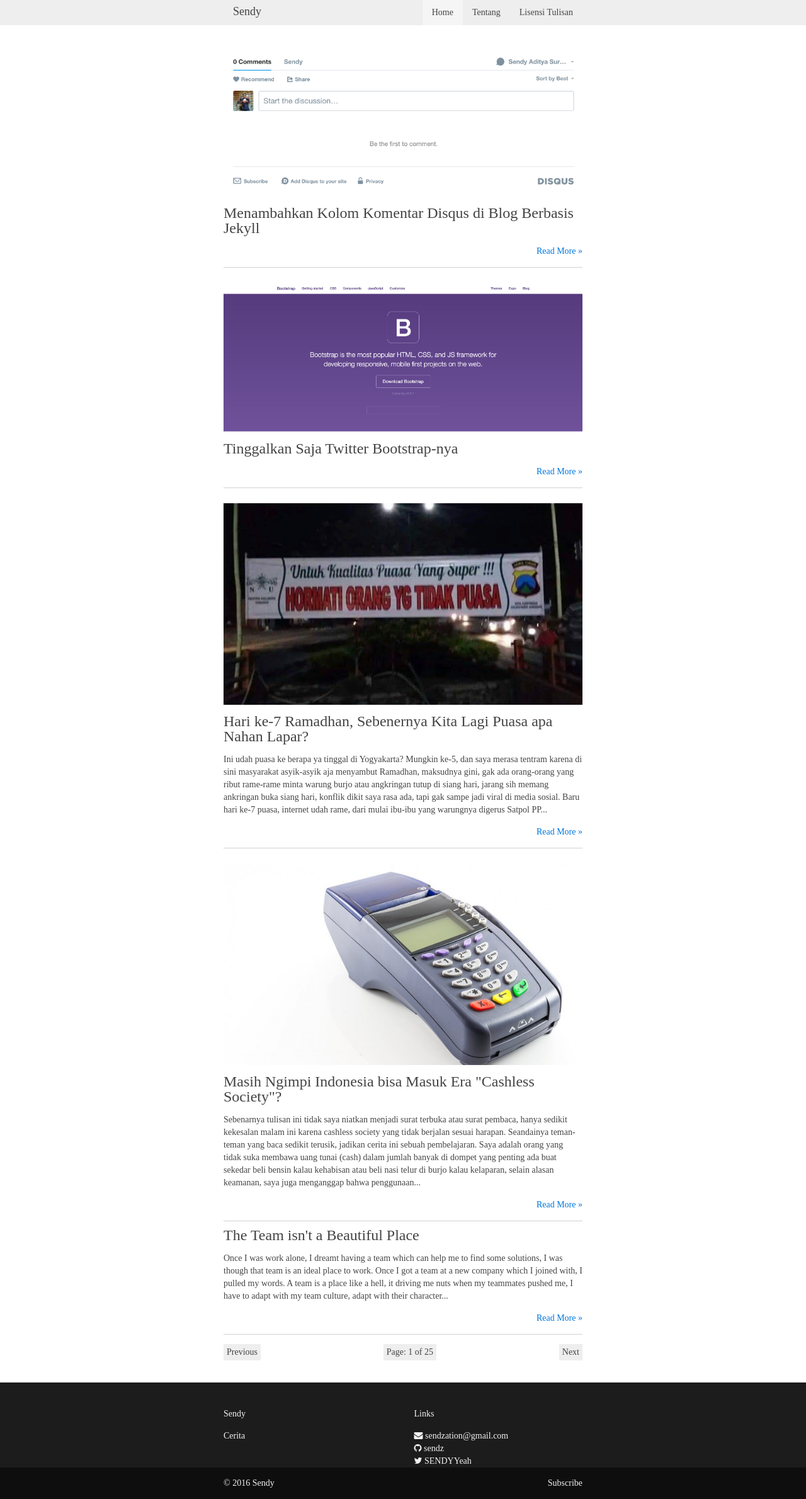
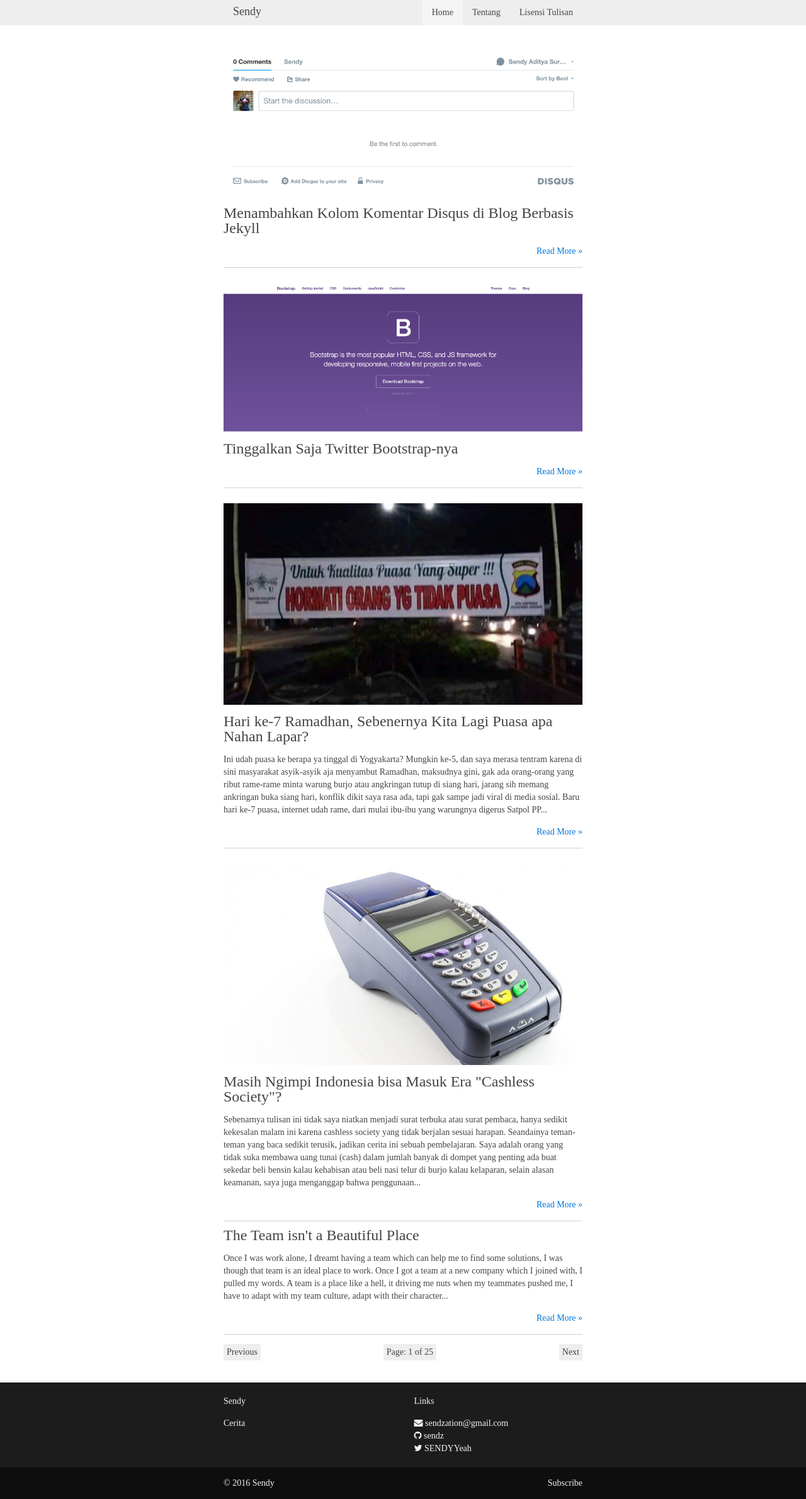
Before and after one commit to sendz/sendz.github.io, a Jekyll site: the page built from index.html, in a window 1280 px wide. Shown: the whole page at 63% size. Built offline with Jekyll 4.4.1, drawn with Linux system fonts in a browser that asks for light colours; nearby versions of some CDN libraries; some web fonts are replaced; the list of posts is cut into pages by our own code.

Commit message:
Wrong margin, fix to margin bottom

```diff
--- a/css/style.css
+++ b/css/style.css
@@ -1,2 +1,2 @@
-@import "https://fonts.googleapis.com/css?family=Droid+Serif";body,h1,h2,h3,h4,h5,h6,.uk-navbar-nav>li>a{font-family:'Droid Serif', serif}@media only screen and (min-width: 993px){.uk-container,.container{width:50%}}img{max-width:100%}.uk-page-footer{background:#1C1C1C;margin-top:20px;padding-top:20px;color:#F2F2F2}.uk-page-footer a,.uk-page-footer h5{color:#F2F2F2}.uk-footer-copyright{background-color:rgba(0,0,0,0.5);height:50px;line-height:50px;overflow:hidden;font-weight:300;color:#F2F2F2}.uk-footer-copyright a,.uk-footer-copyright h5{color:#F2F2F2}.uk-footer-content{margin-top:20px}.uk-cover-background{max-height:320px;margin:1em 0em;overflow:hidden;object-position:center;-o-object-position:center}.uk-cover-background>img{width:100%}ul.no-style{margin:0px;padding-left:0px}ul.no-style>li{list-style:none}article{margin:10px 0px;border-bottom:1px solid #d1d1d1}header{margin-bottom:10px}
+@import "https://fonts.googleapis.com/css?family=Droid+Serif";body,h1,h2,h3,h4,h5,h6,.uk-navbar-nav>li>a{font-family:'Droid Serif', serif}@media only screen and (min-width: 993px){.uk-container,.container{width:50%}}img{max-width:100%}.uk-page-footer{background:#1C1C1C;margin-top:20px;padding-top:20px;color:#F2F2F2}.uk-page-footer a,.uk-page-footer h5{color:#F2F2F2}.uk-footer-copyright{background-color:rgba(0,0,0,0.5);height:50px;line-height:50px;overflow:hidden;font-weight:300;color:#F2F2F2}.uk-footer-copyright a,.uk-footer-copyright h5{color:#F2F2F2}.uk-footer-content{margin-bottom:20px}.uk-cover-background{max-height:320px;margin:1em 0em;overflow:hidden;object-position:center;-o-object-position:center}.uk-cover-background>img{width:100%}ul.no-style{margin:0px;padding-left:0px}ul.no-style>li{list-style:none}article{margin:10px 0px;border-bottom:1px solid #d1d1d1}header{margin-bottom:10px}
 /*# sourceMappingURL=style.css.map */
--- a/css/style.scss
+++ b/css/style.scss
@@ -37,7 +37,7 @@ img {
 }
 
 .uk-footer-content {
-  margin-top: 20px;
+  margin-bottom: 20px;
 }
 
 .uk-cover-background {
```
